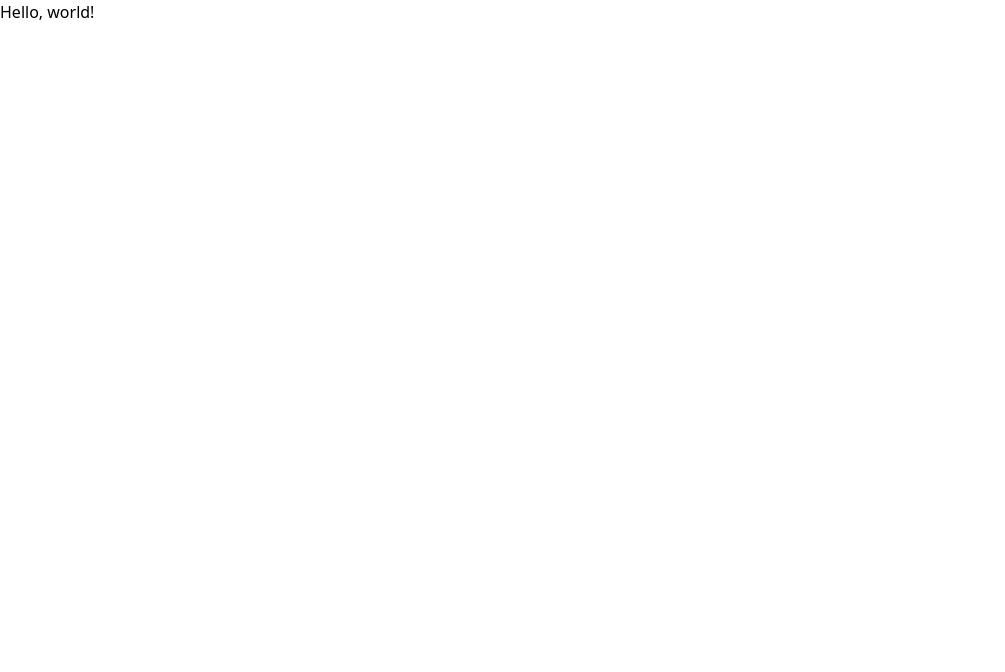
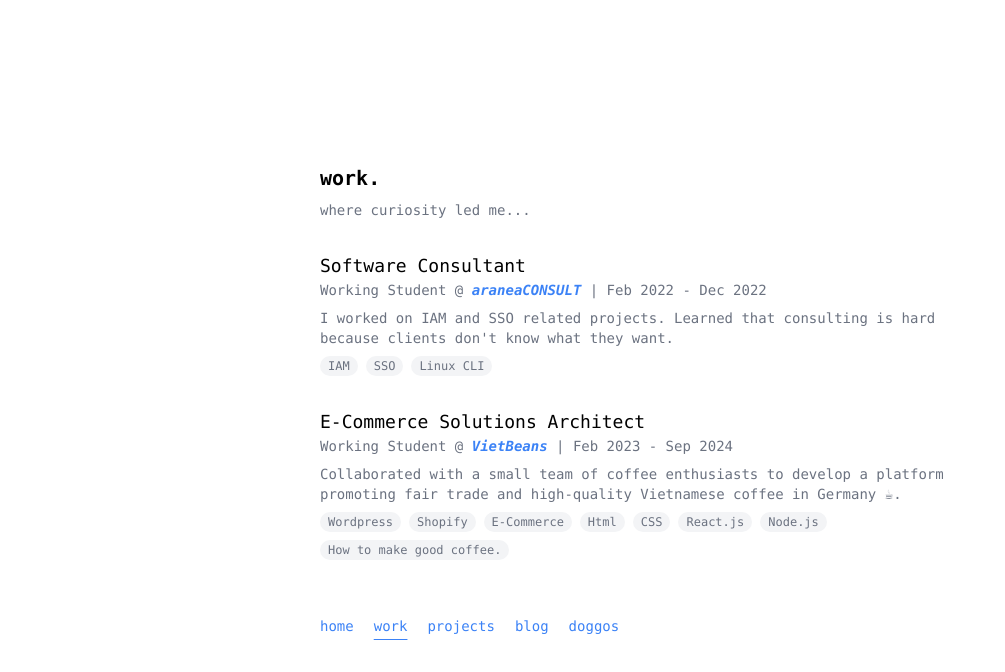
Before and after one commit to yuhanfromearth/yuhanmeyer, a React (Vite) app: page /work in a window 1280 px wide. Shown: the top 672 px of the page, without its empty margins (0-1005 px from the left). Built offline with nearby package versions, Linux system fonts and the light colour scheme.

Commit message:
create home, work, projects, blog and doggos page

```diff
--- a/package.json
+++ b/package.json
@@ -3,7 +3,9 @@
     "@types/react": "^19.0.2",
     "@types/react-dom": "^19.0.2",
     "react": "^19.0.0",
-    "react-dom": "^19.0.0"
+    "react-dom": "^19.0.0",
+    "react-icons": "^5.4.0",
+    "react-router-dom": "^7.1.1"
   },
   "devDependencies": {
     "@types/node": "^22.10.5",
--- a/src/App.tsx
+++ b/src/App.tsx
@@ -1,5 +1,22 @@
+import { BrowserRouter, Routes, Route } from "react-router-dom";
+import Home from "./pages/Home";
+import Work from "./pages/Work";
+import Projects from "./pages/Projects";
+import Blog from "./pages/Blog";
+import Dogs from "./pages/Dogs";
+
 const App = () => {
-  return <h1>Hello, world!</h1>;
+  return (
+    <BrowserRouter>
+      <Routes>
+        <Route path="/" element={<Home />} />
+        <Route path="/work" element={<Work />} />
+        <Route path="/projects" element={<Projects />} />
+        <Route path="/blog" element={<Blog />} />
+        <Route path="/doggos" element={<Dogs />} />
+      </Routes>
+    </BrowserRouter>
+  );
 };
 
 export default App;
--- /dev/null
+++ b/src/components/BlogPost.tsx
@@ -0,0 +1,15 @@
+interface BlogPostProps {
+  title: string;
+  content: string;
+}
+
+const BlogPost = ({ title, content }: BlogPostProps) => {
+  return (
+    <div>
+      <h2>{title}</h2>
+      <p>{content}</p>
+    </div>
+  );
+};
+
+export default BlogPost;
--- /dev/null
+++ b/src/components/Menu.tsx
@@ -0,0 +1,63 @@
+import { useState, useEffect } from "react";
+
+const Menu = ({ isHome = false }: { isHome?: boolean }) => {
+  const [active, setActive] = useState<number>(0);
+  useEffect(() => {
+    const path = window.location.pathname;
+    switch (path) {
+      case "/":
+        setActive(0);
+        break;
+      case "/work":
+        setActive(1);
+        break;
+      case "/projects":
+        setActive(2);
+        break;
+      case "/blog":
+        setActive(3);
+        break;
+      case "/doggos":
+        setActive(4);
+        break;
+    }
+  }, []);
+  return (
+    <div className="mt-10 flex space-x-5 text-blue-500 text-3xl lg:text-sm [&>a:hover]:font-bold">
+      {!isHome && (
+        <a
+          href="/"
+          className={`${active == 0 ? "underline underline-offset-8" : ""}`}
+        >
+          home
+        </a>
+      )}
+      <a
+        href="/work"
+        className={`${active == 1 ? "underline underline-offset-8" : ""}`}
+      >
+        work
+      </a>
+      <a
+        href="/projects"
+        className={`${active == 2 ? "underline underline-offset-8" : ""}`}
+      >
+        projects
+      </a>
+      <a
+        href="/blog"
+        className={`${active == 3 ? "underline underline-offset-8" : ""}`}
+      >
+        blog
+      </a>
+      <a
+        href="/doggos"
+        className={`${active == 4 ? "underline underline-offset-8" : ""}`}
+      >
+        doggos
+      </a>
+    </div>
+  );
+};
+
+export default Menu;
--- /dev/null
+++ b/src/components/Socials.tsx
@@ -0,0 +1,17 @@
+import { FaLinkedin } from "react-icons/fa";
+import { FaGithub } from "react-icons/fa6";
+
+const Socials = () => {
+  return (
+    <div className="h-10 lg:h-6 flex space-x-14 lg:space-x-4 mt-16 lg:mt-8">
+      <a target="_blank" href="https://www.linkedin.com/in/yu-han-meyer/">
+        <FaLinkedin className="h-full w-auto hover:fill-black" />
+      </a>
+      <a target="_blank" href="https://github.com/ChiefYuHan">
+        <FaGithub className="h-full w-auto hover:fill-black" />
+      </a>
+    </div>
+  );
+};
+
+export default Socials;
--- /dev/null
+++ b/src/components/TechStack.tsx
@@ -0,0 +1,16 @@
+const TechStack = ({ techstack }: { techstack: Array<string> }) => {
+  return (
+    <div className="mt-2 flex gap-2 flex-wrap">
+      {techstack.map((tech, techIndex) => (
+        <span
+          key={techIndex}
+          className="text-2xl lg:text-xs px-2 py-0.5 bg-gray-100 text-gray-500 rounded-full"
+        >
+          {tech}
+        </span>
+      ))}
+    </div>
+  );
+};
+
+export default TechStack;
--- /dev/null
+++ b/src/pages/Blog.tsx
@@ -0,0 +1,16 @@
+import Menu from "@/components/Menu";
+
+const Blog = () => {
+  return (
+    <div className="w-screen h-svh flex flex-col justify-center font-mono overflow-hidden ">
+      <div className="w-3/4 ml-40 lg:mx-80 text-3xl lg:text-sm 2xl:text-lg text-gray-500">
+        <h1 className="text-4xl lg:text-xl font-bold text-black">blog.</h1>
+        <p className="mt-4 lg:mt-2">what's on my mind...</p>
+        <p className="mt-16 lg:mt-8">Currently nothing.</p>
+        <Menu />
+      </div>
+    </div>
+  );
+};
+
+export default Blog;
--- /dev/null
+++ b/src/pages/Dogs.tsx
@@ -0,0 +1,35 @@
+import { useEffect, useState } from "react";
+import Menu from "@/components/Menu";
+
+const Dogs = () => {
+  const [dog, setDog] = useState<string>("");
+  const [fetched, setFetched] = useState<boolean>(false);
+  useEffect(() => {
+    fetch("https://dog.ceo/api/breeds/image/random")
+      .then((res) => res.json())
+      .then((data) => setDog(data.message))
+      .then(() => setFetched(true));
+  }, []);
+  return (
+    <div className="w-screen h-svh flex justify-center font-mono overflow-hidden">
+      <div className="flex flex-col items-center justify-center relative">
+        {" "}
+        <h2 className="text-4xl lg:text-xl font-bold text-black absolute top-60 lg:top-32">
+          doggos.
+        </h2>
+        {fetched && (
+          <img
+            src={dog}
+            alt="dog"
+            className="h-auto max-h-[50%] mt-8 relative"
+          />
+        )}
+        <div className="absolute bottom-52 lg:bottom-28">
+          <Menu />
+        </div>
+      </div>
+    </div>
+  );
+};
+
+export default Dogs;
--- /dev/null
+++ b/src/pages/Home.tsx
@@ -0,0 +1,31 @@
+import Menu from "@/components/Menu";
+import Socials from "@/components/Socials";
+
+const Home = () => {
+  return (
+    <div className="w-screen h-svh flex flex-col justify-center font-mono overflow-hidden ">
+      <div className="w-3/4 ml-40 lg:mx-80 text-3xl lg:text-sm 2xl:text-lg text-gray-500">
+        <h1 className="text-4xl lg:text-xl font-bold text-black">
+          yu han ∩ meyer
+        </h1>
+        <p className="mt-8 lg:mt-4">software engineer</p>
+        <p className="mt-4 lg:mt-2">based in Berlin, Germany</p>
+        <p className="mt-4 lg:mt-2">
+          freshly graduated, ex IT-Systems-Engineering {""}
+          <a
+            className="text-blue-500"
+            target="_blank"
+            href="https://hpi.de/en/"
+          >
+            @HPI
+          </a>
+        </p>
+        <Socials />
+
+        <Menu isHome />
+      </div>
+    </div>
+  );
+};
+
+export default Home;
--- /dev/null
+++ b/src/pages/Projects.tsx
@@ -0,0 +1,52 @@
+import Menu from "@/components/Menu";
+import TechStack from "@/components/TechStack";
+import { IoUnlinkSharp } from "react-icons/io5";
+
+const Projects = () => {
+  const projects = [
+    {
+      title: "YuHanFromEarth",
+      description: "hey, that's this page :D",
+      link: "/",
+      techstack: ["React.js", "TailwindCSS", "Vite"],
+    },
+    {
+      title: "Spotify RSS Feed Generator",
+      description: "Generate and subscribe to RSS feeds for Spotify podcasts.",
+      link: "https://spotify-rss-generator.vercel.app/",
+      techstack: ["Node.js", "Express.js", "MongoDB"],
+    },
+  ];
+  return (
+    <div className="w-screen h-svh flex flex-col justify-center font-mono overflow-hidden">
+      <div className="mx-32 lg:mx-80 text-3xl lg:text-sm 2xl:text-lg text-gray-500">
+        <h2 className="text-4xl lg:text-xl font-bold text-black">projects.</h2>
+        <p className="mt-4 lg:mt-2">still learning...</p>
+        <div className="mt-12 space-y-8">
+          {projects.map((project) => (
+            <div>
+              <div className="flex items-baseline justify-between">
+                <h3 className="text-3xl lg:text-lg text-black group-hover:text-gray-600 transition-colors inline-flex items-center">
+                  <a className="text-blue-500 italic" href={project.link}>
+                    {project.title}
+                  </a>
+                  <IoUnlinkSharp className="opacity-50 ml-2" />
+                </h3>
+                <span className="text-xs opacity-0 group-hover:opacity-60 transition-opacity">
+                  →
+                </span>
+              </div>
+
+              <p className="mt-1 lg:text-sm">{project.description}</p>
+
+              <TechStack techstack={project.techstack} />
+            </div>
+          ))}
+        </div>
+        <Menu />
+      </div>
+    </div>
+  );
+};
+
+export default Projects;
--- /dev/null
+++ b/src/pages/Work.tsx
@@ -0,0 +1,69 @@
+import Menu from "@/components/Menu";
+import TechStack from "@/components/TechStack";
+
+const Work = () => {
+  const experiences = [
+    {
+      title: "Software Consultant",
+      subtitle: "Working Student",
+      company: "araneaCONSULT",
+      companyUrl: "https://araneaconsult.de",
+      date: "Feb 2022 - Dec 2022",
+      description:
+        "I worked on IAM and SSO related projects. Learned that consulting is hard because clients don't know what they want.",
+      techstack: ["IAM", "SSO", "Linux CLI"],
+    },
+    {
+      title: "E-Commerce Solutions Architect",
+      subtitle: "Working Student",
+      company: "VietBeans",
+      companyUrl: "https://vietbeans.de/",
+      date: "Feb 2023 - Sep 2024",
+      description:
+        "Collaborated with a small team of coffee enthusiasts to develop a platform promoting fair trade and high-quality Vietnamese coffee in Germany ☕.",
+      techstack: [
+        "Wordpress",
+        "Shopify",
+        "E-Commerce",
+        "Html",
+        "CSS",
+        "React.js",
+        "Node.js",
+        "How to make good coffee.",
+      ],
+    },
+  ];
+  return (
+    <div className="w-screen h-svh flex flex-col justify-center font-mono overflow-hidden">
+      <div className="mx-32 lg:mx-80 text-3xl lg:text-sm 2xl:text-lg text-gray-500">
+        <h2 className="text-4xl lg:text-xl font-bold text-black">work.</h2>
+        <p className="mt-6 lg:mt-2">where curiosity led me...</p>
+        <div className="mt-8 mb-14 text-2xl lg:text-sm">
+          {experiences.map((experiences) => (
+            <div className="mt-8">
+              <h3 className="text-3xl lg:text-lg text-black">
+                {experiences.title}
+              </h3>
+              <p>
+                {experiences.subtitle} @{" "}
+                <a
+                  className="font-bold italic text-blue-500"
+                  href={experiences.companyUrl}
+                  target="_blank"
+                >
+                  {experiences.company}
+                </a>{" "}
+                | {experiences.date}
+              </p>
+              <p className="mt-2">{experiences.description}</p>
+              <TechStack techstack={experiences.techstack} />
+            </div>
+          ))}
+        </div>
+        <Menu />
+      </div>
+    </div>
+  );
+};
+
+export default Work;
--- a/vite.config.ts
+++ b/vite.config.ts
@@ -12,6 +12,7 @@ export default defineConfig({
   },
   server: {
     port: 3000,
+    host: "0.0.0.0",
   },
   resolve: {
     alias: {
```
Also changed, not shown: 1 other file (tests, documents, lock files or other folders).
